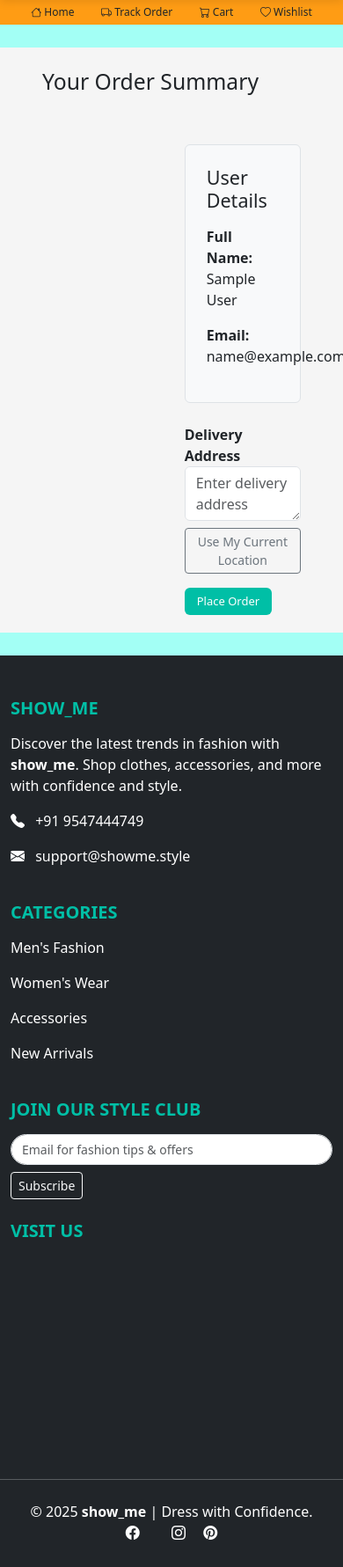
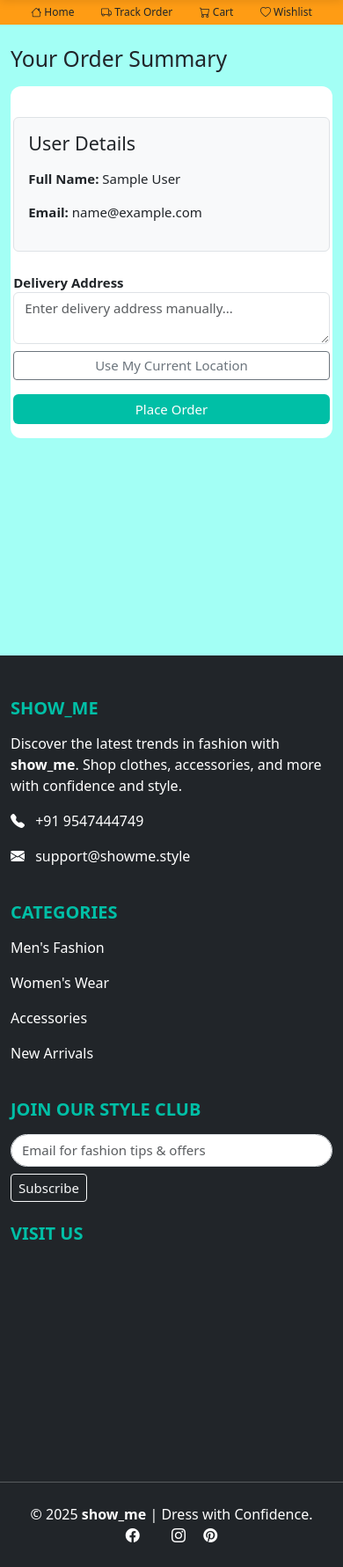
Before and after one commit to Subhammodak69/show_me, a Django app: page /order/create/ in a window 390 px wide. Shown: the part 66-1847 px from the top of the page at 88% size. Before the commit the page ends 1816 px from the top, so only its background shows below. Run offline with Django 5.2, Linux system fonts and the light colour scheme; the visitor is signed in with stand-in values (Sample User, id 1); data that the repository does not hold is empty; some libraries are stand-ins or nearby versions.

Commit message:
"fix ui"

```diff
--- a/E_COMERCE/templates/enduser/order.html
+++ b/E_COMERCE/templates/enduser/order.html
@@ -2,7 +2,7 @@
 {% load static %}
 {% block title %} Order|Show_me {% endblock %}
 {% block content %}
-<div class="container my-4" style="background:whitesmoke;">
+<div class="container my-4 " style="overflow-y: auto; margin-bottom:20px;">
   <div class="row">
 
     <!-- Left Side (Main Content) -->
--- a/E_COMERCE/templates/enduser/order_summary.html
+++ b/E_COMERCE/templates/enduser/order_summary.html
@@ -4,42 +4,41 @@
 {% block title %}Cart | Show_me{% endblock %}
 
 {% block content %}
-<div class="container-fluid px-5 pt-4"style="padding: 20px;background: whitesmoke;">
+<div class="container-fluid px-md-5 pt-4" style="height: 100%; margin-bottom: 20px; scrollbar-width: none;overflow: auto;">
+  <h2 class="mb-3">Your Order Summary</h2>
 
-  <h2>Your Order Summary</h2>
-
-  <form id="order-form" style="display: flex;justify-content: space-between;">
-    <div id="cart-items">
+  <form id="order-form" class="d-flex flex-column flex-md-row justify-content-between align-items-stretch gap-4" style="background: white; border-radius: 12px; padding: 1.5rem 0.5rem;">
+    <!-- Cart Items -->
+    <div id="cart-items" class="w-100 w-md-50">
       {% for item in cart_items %}
-        <div class="cart-item border p-3 my-3 rounded text-center" data-id="{{ item.id }}">
+        <div class="cart-item border p-3 rounded text-center mb-3" data-id="{{ item.id }}">
             <!-- Product Image -->
-            <img src="{{ item.photo }}" width="150" class="mb-3 rounded" alt="Product Image">
+            <img src="{{ item.photo }}" class="mb-3 rounded" alt="Product Image" style="width: 100%; max-width: 135px; height: auto;">
 
             <!-- Product Info -->
-            <h5 class="fw-semibold">{{ item.product_name }}</h5>
+            <h5 class="fw-semibold mb-2">{{ item.product_name }}</h5>
 
-            <!-- Quantity Selector -->
-            <div style="display: flex;align-items: center;gap: 10px;">
-                <div class="mb-2">
+            <!-- Selectors -->
+            <div class="d-flex flex-wrap gap-2 justify-content-center align-items-end mb-2">
+                <!-- Quantity -->
+                <div>
                   <label class="d-block">Quantity:</label>
-                <input type="number" class="quantity form-control d-inline-block w-auto text-center" value="{{ item.quantity }}" min="1">
+                  <input type="number" class="quantity form-control w-auto text-center" value="{{ item.quantity }}" min="1" style="max-width: 75px;">
                 </div>
-
-            <!-- Size Selector -->
-            <div class="mb-2">
+                <!-- Size -->
+                <div>
                   <label class="d-block">Size:</label>
-                <select class="size form-select w-auto d-inline-block">
+                  <select class="size form-select w-auto" style="max-width: 90px;">
                     {% for s in item.available_sizes %}
                       <option value="{{ s.value }}" {% if s.value == item.size %}selected{% endif %}>{{ s.name }}</option>
                     {% endfor %}
                   </select>
                 </div>
-
-            <!-- Color Selector -->
+                <!-- Color -->
                 {% if item.available_colors %}
-            <div class="mb-2">
+                <div>
                   <label class="d-block">Color:</label>
-                <select class="color form-select w-auto d-inline-block">
+                  <select class="color form-select w-auto" style="max-width: 90px;">
                     {% for c in item.available_colors %}
                       <option value="{{ c.value }}" {% if c.value == item.color %}selected{% endif %}>{{ c.name }}</option>
                     {% endfor %}
@@ -47,89 +46,105 @@
                 </div>
                 {% endif %}
             </div>
-
             <!-- Remove Button -->
-            <div class="mt-2">
+            <div>
               <button type="button" class="btn btn-sm btn-outline-danger" onclick="removeItem({{ item.id }})">Remove</button>
             </div>
         </div>
-
       {% endfor %}
     </div>
 
-   <div class="mt-4" style="width: 45%;">
-  <!-- User Details Box -->
-  <div class="border rounded p-4 my-4 bg-light">
+    <!-- User + Address Info -->
+    <div class="w-100 w-md-50 d-flex flex-column justify-content-between mt-0">
+      <div class="border rounded p-3 mb-3 bg-light">
         <h4 class="mb-3">User Details</h4>
-
         <p><strong>Full Name:</strong> {{ user.get_full_name }}</p>
         <p><strong>Email:</strong> {{ user.email }}</p>
-
         {% if user.phone %}
           <p><strong>Phone:</strong> {{ user.phone }}</p>
         {% endif %}
-
         {% if user.address %}
           <p><strong>Address:</strong> {{ user.address }}</p>
         {% endif %}
       </div>
-
-  <!-- Delivery Address Input -->
-  <label for="delivery-address"><strong>Delivery Address</strong></label>
+      <label for="delivery-address" class="mt-2"><strong>Delivery Address</strong></label>
       <textarea id="delivery-address" name="address" class="form-control mb-2"
         placeholder="Enter delivery address manually..." required></textarea>
-
-  <!-- Use Current Location Button -->
       <button type="button" class="btn btn-outline-secondary btn-sm mb-3" onclick="getCurrentLocation()">
         Use My Current Location
       </button>
-
-  <!-- Submit Button -->
-  <button type="submit" class="btn btn-primary d-block">Place Order</button>
+      <button type="submit" class="btn btn-primary d-block mt-auto">Place Order</button>
+    </div>
+  </form>
 </div>
 
+<!-- RESPONSIVE: Stack and shrink for mobile -->
+<style>
+@media (max-width: 786px) {
+  #order-form {
+    flex-direction: column !important;
+    gap: 1.2rem !important;
+    padding: 1rem 0.2rem !important;
+  }
+  #cart-items, .w-md-50 {
+    width: 100% !important;
+    max-width: 100% !important;
+  }
+  .cart-item, .cart-item .card, .cart-item img {
+    width: 100% !important;
+    max-width: 100% !important;
+  }
+  .cart-item img {
+    max-width: 90px !important;
+    margin-left: auto;
+    margin-right: auto;
+    display: block;
+  }
+  .cart-item h5 {
+    font-size: 1rem !important;
+  }
+  .border.p-3.mb-3.bg-light {
+    padding: 1rem !important;
+    font-size: 15px;
+  }
+  label, .form-label, .form-control, select, textarea, .btn {
+    font-size: 15px !important;
+  }
+  .cart-item .form-control, .cart-item .form-select {
+    font-size: 14px !important;
+    padding: 0.1rem 0.3rem !important;
+  }
+}
+@media (max-width: 400px) {
+  .cart-item img {
+    max-width: 65px !important;
+  }
+}
+</style>
+
+<!-- Location Script -->
 <script>
 function getCurrentLocation() {
   const textarea = document.getElementById('delivery-address');
   textarea.placeholder = "Fetching location...";
-
   if (navigator.geolocation) {
     navigator.geolocation.getCurrentPosition(
       function (position) {
         const { latitude, longitude } = position.coords;
-
-        // Use reverse geocoding via OpenStreetMap (Nominatim)
         fetch(`https://nominatim.openstreetmap.org/reverse?format=jsonv2&lat=${latitude}&lon=${longitude}`)
           .then(response => response.json())
           .then(data => {
              const addr = data.address;
-
              let addressParts = [
-    addr.house_number,
-    addr.road,
-    addr.suburb,
-    addr.village,
-    addr.town,
-    addr.city,
-    addr.state,
-    addr.postcode,
-    addr.country
+               addr.house_number, addr.road, addr.suburb, addr.village,
+               addr.town, addr.city, addr.state, addr.postcode, addr.country
              ].filter(Boolean);
-
-  let address = addressParts.join('\n');  // 👈 multi-line format
-
-  // Fallback to display_name if address is too short
-  if (addressParts.length < 4) {
-    address = data.display_name;
-  }
-
+             let address = addressParts.join('\n');
+             if (addressParts.length < 4) address = data.display_name;
              textarea.value = address;
              textarea.placeholder = "Location fetched successfully.";
           })
-
-.catch(() => {
-textarea.placeholder = "Failed to retrieve address.";
-});
+          .catch(() => { textarea.placeholder = "Failed to retrieve address."; });
       },
       function () {
         textarea.placeholder = "Permission denied or location unavailable.";
@@ -140,9 +155,6 @@
   }
 }
 </script>
-
-  </form>
-</div>
 
 <script>
 function removeItem(itemId) {
@@ -161,7 +173,6 @@
     const quantity = cartItemEl.querySelector('.quantity')?.value;
     const size = cartItemEl.querySelector('.size')?.value;
     const color = cartItemEl.querySelector('.color')?.value;
-
     fetch(`/cart/update/${id}/`, {
       method: 'POST',
       headers: {
@@ -176,7 +187,6 @@
 document.getElementById('order-form').addEventListener('submit', function (e) {
   e.preventDefault();
   const formData = new FormData(this);
-
   fetch("", {
     method: "POST",
     body: formData,
--- a/E_COMERCE/templates/enduser/product_details.html
+++ b/E_COMERCE/templates/enduser/product_details.html
@@ -3,8 +3,7 @@
 {% block title %}{{ product_item_data.product_name }} | Show_me{% endblock %}
 
 {% block content %}
-<div class="container mt-4">
-
+<div class="container my-5"style="padding:10px !important;height: 100%;">
   {% if product_item_data %}
   <div class="row">
     <!-- Main Product Image + Related Items (stacked vertically) -->
```
Also changed, not shown: E_COMERCE/templates/enduser/order_summary_singly.html (+53 -19 lines). Lines whose indentation alone changed are shown as unchanged.
